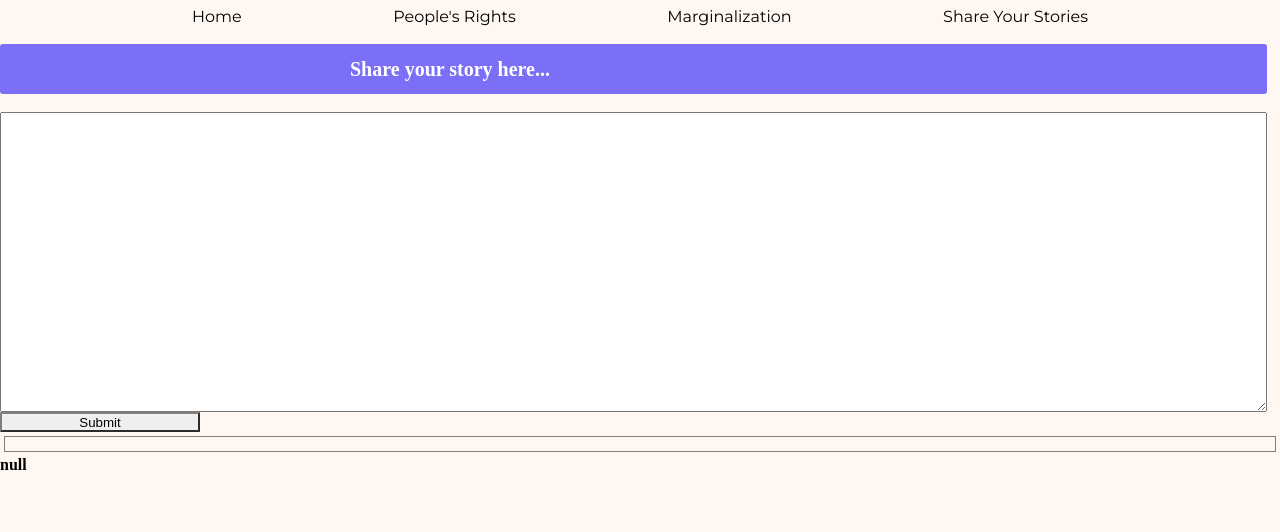
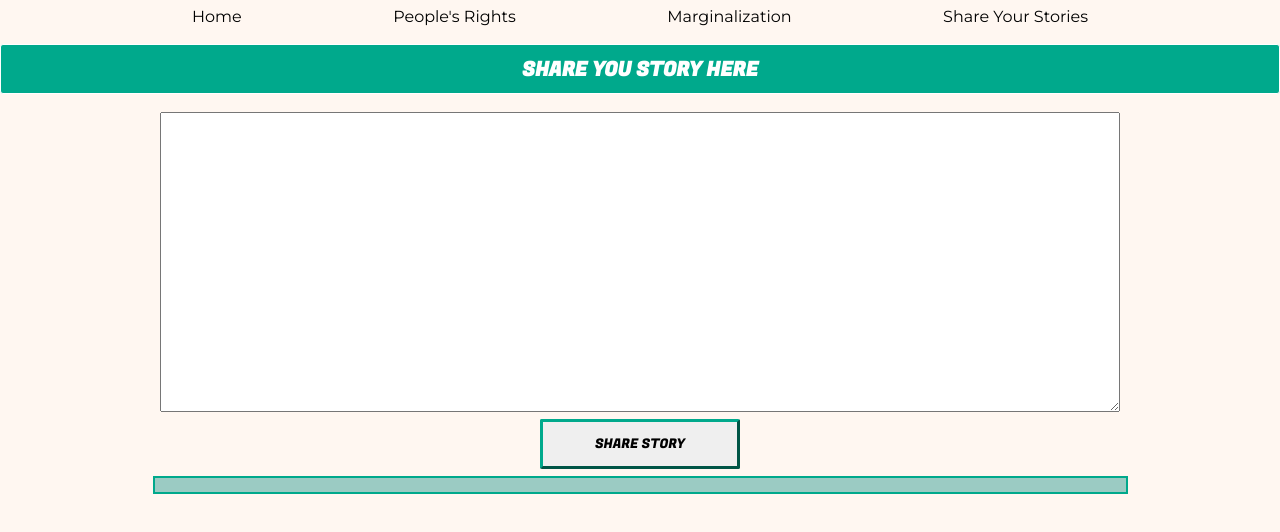
Before and after one commit to gabrielasml/finalProject, a plain HTML site: page index_stories.html in a window 1280 px wide. Shown: the part 72-604 px from the top of the page. Drawn offline with nearby package versions, Linux system fonts and the light colour scheme.

Commit message:
almost last upload

```diff
--- a/index.js
+++ /dev/null
@@ -1,18 +0,0 @@
-
-
-function showInput() {
-  var usertxt = document.getElementById("user_input").value;
-
-    document.getElementById('display').innerHTML =document.getElementById("user_input").value;
-             localStorage.setItem("oldtxt", usertxt);
-    $('#user_input').val('');
-    }
-
-getstories()
-
-function getstories() {
-  //console.log("hello");//
-  var oldStory = localStorage.getItem("oldtxt"); //oldtxt = key//
-  var txtcontainers  = $('.txtcontainers');
-  txtcontainers.append(`<h4>${oldStory}</h4>`);
-}
--- a/index.html
+++ b/index_stories.html
@@ -2,7 +2,7 @@
 <html lang="en" dir="ltr">
 
   <head>
-    <link rel="stylesheet" href="styles.css">
+    <link rel="stylesheet" href="styles_stories.css">
     <link href="https://fonts.googleapis.com/css?family=Fugaz+One%7CMontserrat%7COswald&display=swap" rel="stylesheet">
     <meta charset="utf-8">
     <title>Share your Story</title>
@@ -36,18 +36,24 @@
 <br>
     <form>
       <div class="div">
-        <label class="share"><b>Share your story here...</b></label>
+        <label class="share"><b>SHARE YOU STORY HERE</b></label>
         </div>
         <br>
-      <textarea id="user_input" name="areatxt" rows="8" cols="80"></textarea>
+        <div class="txtarea">
+      <textarea  id="user_input" name="areatxt" rows="8" cols="80"></textarea>
+    </div>
       </form>
-      <input type="submit" onclick="showInput();" class="button">
+      <div class="modifybutton">
+      <input type="submit" onclick="showInput();" class="button" value="SHARE STORY" >
+      </div>
       <label></label>
-      <div class="txtcontainers">
-      <div class="userstext"><span id='display'></span></div>
+      <div class="userstext">
+        <span id='display'></span>
+      </div>
+
 </div>
   <script src="https://ajax.googleapis.com/ajax/libs/jquery/2.1.3/jquery.min.js"></script>
-  <script type="text/javascript" src="./index.js"></script>
+  <script type="text/javascript" src="./index_stories.js"></script>
   </body>
 
 </html>
--- /dev/null
+++ b/index_stories.js
@@ -0,0 +1,40 @@
+//var oldStory = getstories();
+var oldtxt = [];
+var oldStory = [];
+console.log(oldStory.length);
+getstories();
+
+function getstories() {
+  //console.log("hello");//
+  //localStorage.setItem("hi", "hi");
+  if (localStorage.length != 0) {
+  var oldStory = localStorage.getItem("lastinput");
+  var oldStory = JSON.parse(oldStory); //reassigning the value
+  console.log(oldStory);
+  var userstext  = $('.userstext');
+  for (i = 0; i < oldStory.length; i++) {
+    console.log(oldStory[i]);
+    userstext.append(`<p>${oldStory[i]}</p>`);
+    oldtxt = oldStory; // sets variable = to everything in the local storage
+
+    //return oldStory; force to return one thing
+    //showInput();
+    //console.log()
+  }
+}
+}
+
+
+function showInput() {
+    var usertxt = document.getElementById("user_input").value;
+    //oldtxt = JSON.parse(oldStory);
+    oldtxt.push(usertxt);
+    console.log(oldtxt);
+    var textbox = document.getElementById('display').innerHTML;
+    var happy = document.getElementById("user_input").value;
+    console.log(happy);
+    var display = $("#display");
+    display.append(`<p>${happy}</p><br>`);
+    localStorage.setItem("lastinput", JSON.stringify(oldtxt));
+    $('#user_input').val('');
+    }
--- a/styles.css
+++ b/styles_stories.css
@@ -1,38 +1,54 @@
 #user_input{
+  height: 300px;
+  width: 75%;
+}
+.txtarea{
   display: flex;
-  wrap: wrap;
-  height: 300px;
-  width: 99%;
+  justify-content: center;
 }
 .button{
-  border-color: gray;
-  border-radius: 1px;
-  border-width: 2px;
-  height: 20px;
+  font-family: Fugaz One;
+  border-color: #00A98C;
+  border-radius: 2px;
+  border-width: 3px;
+  height: 50px;
   width: 200px;
 }
-.share{
+.modifybutton{
+  margin: 7px;
   display: flex;
   justify-content: center;
+}
+.share{
   font-size: 20px;
-  width: 900px;
+  display: flex;
   color: white;
 }
 .div{
+  font-family: Fugaz One;
   display: flex;
   align-items: center;
+  justify-content: center;
+  border: 1px solid white;
   height: 50px;
-  width: 99%;
-  background-color: #7B6EF7;
+  width: 100%;
+  background-color: #00A98C;
   border-radius: 3px;
 }
 .userstext{
-  width: auto;
+  background-color: #9BCBC3;
+  width: 975px;
+  border: 2px solid #00A98C;
+  margin-left: auto;
+  margin-right: auto;
+  padding: 7px;
+
+}
+.txtcontainers{
   border: 1px solid gray;
   margin: 4px;
   padding: 7px;
 }
-
 
 
 /*kelly's code starts here*/
@@ -58,6 +74,7 @@ h1 {
   font-size: 40px;
   display: flex;
   justify-content: center;
+  color: black;
 }
 
 .nav {
@@ -92,6 +109,7 @@ i {
 }
 
 .arrow-down {
+
   transform: rotate(45deg);
   -webkit-transform: rotate(45deg);
 }
```
Also changed, not shown: assets/logo.png (added), 2 other files.
